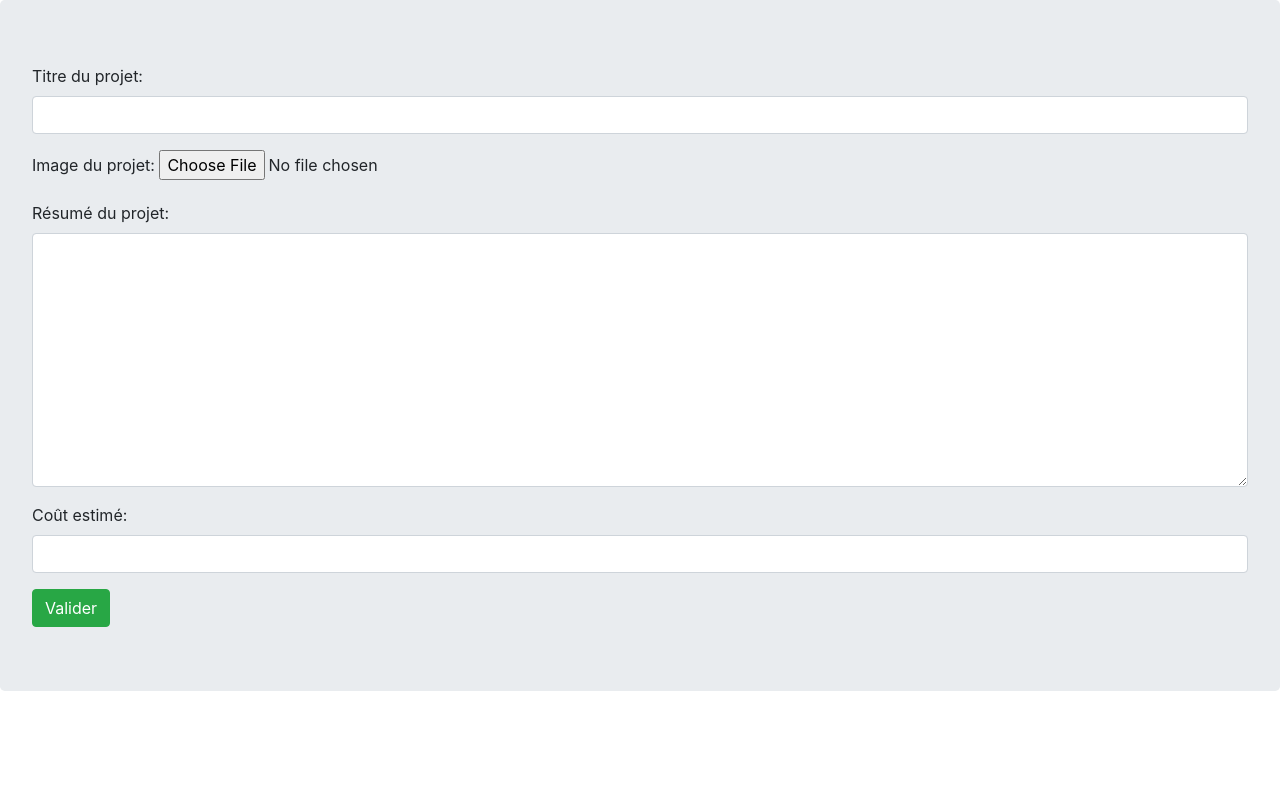
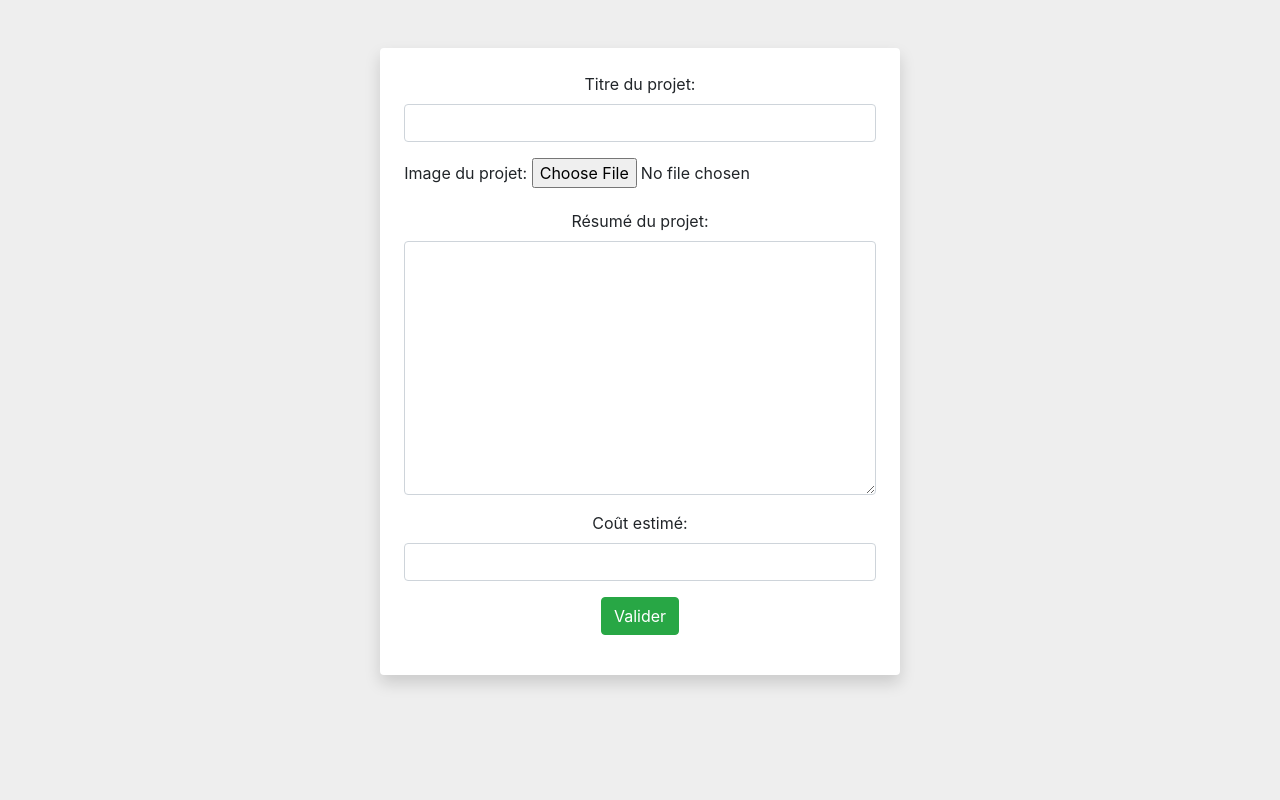
Before and after one commit to alexandreboudet/Brocoolio, a Django app: page /projet/creation in a window 1280 px wide. Run offline with Django 3.2, Linux system fonts and the light colour scheme; some libraries are stand-ins or nearby versions.

Commit message:
changed form style

```diff
--- a/brocoolio/projet/templates/creation.html
+++ b/brocoolio/projet/templates/creation.html
@@ -1,3 +1,9 @@
+<style>
+  body {
+    background: #EEEEEE !important;
+  }
+</style>
+
 <link rel="stylesheet" href="https://stackpath.bootstrapcdn.com/bootstrap/4.3.1/css/bootstrap.min.css"
   integrity="sha384-ggOyR0iXCbMQv3Xipma34MD+dH/1fQ784/j6cY/iJTQUOhcWr7x9JvoRxT2MZw1T" crossorigin="anonymous">
 <script src="https://code.jquery.com/jquery-3.3.1.slim.min.js"
@@ -7,11 +13,13 @@
 <script src="https://stackpath.bootstrapcdn.com/bootstrap/4.3.1/js/bootstrap.min.js"
   integrity="sha384-JjSmVgyd0p3pXB1rRibZUAYoIIy6OrQ6VrjIEaFf/nJGzIxFDsf4x0xIM+B07jRM" crossorigin="anonymous"></script>
 
-
+<div class="row py-5 px-4">
+  <div class="mx-auto">
+    <!-- Profile widget -->
+    <div class="bg-white shadow rounded overflow-hidden">
+      <div class="p-4 d-flex justify-content-end text-center">
         <form action="" enctype="multipart/form-data" method="POST">
           {% csrf_token %}
-
-<div class="jumbotron">
           <div class="form-group">
             {{creationprojetform.media}}
             {{ creationprojetform.as_p }}
@@ -23,3 +31,6 @@
           {% endif %}
         </form>
       </div>
+    </div>
+  </div>
+</div>
```
Lines whose indentation alone changed are shown as unchanged.
